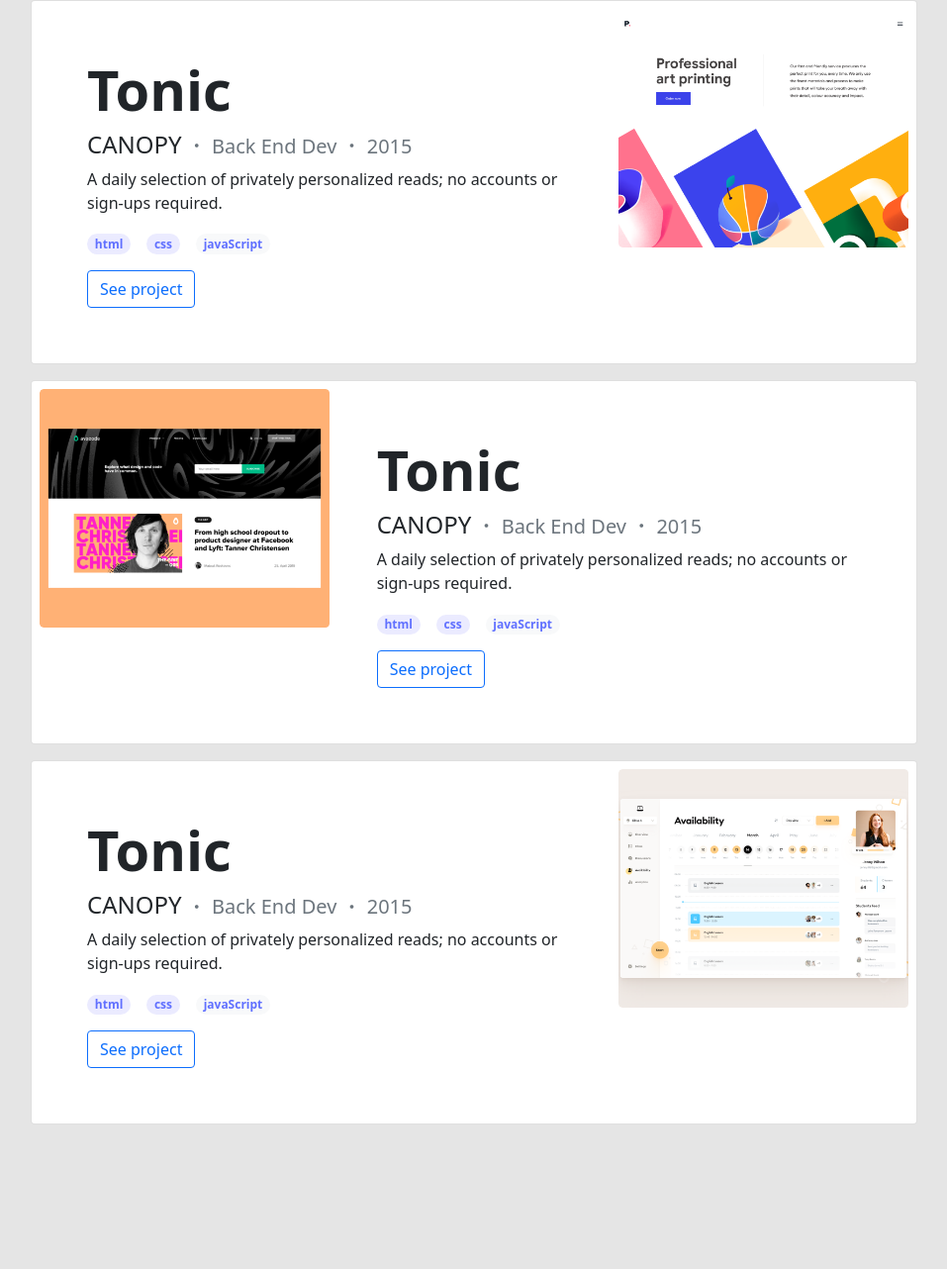
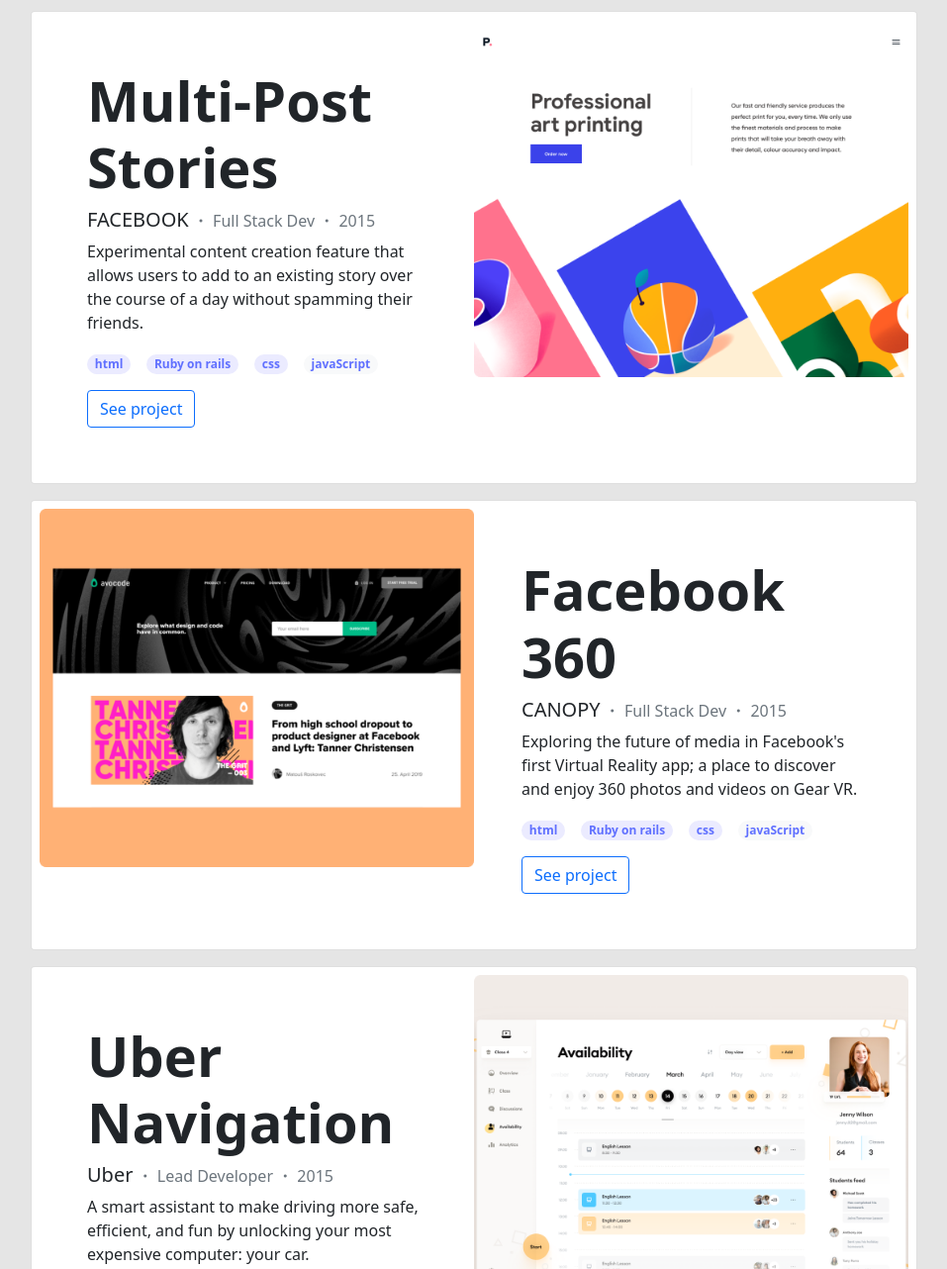
Before and after one commit to joseph07-drack/Bootstrap-Portfolio, a website: page index.html in a window 1280 px wide. Shown: the part 1179-2461 px from the top of the page at 99% size, without its empty margins (161-1118 px from the left). Before the commit the page ends 2331 px from the top, so only its background shows below. Drawn offline with nearby package versions, Linux system fonts and the light colour scheme.

Commit message:
Repair card ratio. Add hover to button. Add texts

```diff
--- a/css/styles.css
+++ b/css/styles.css
@@ -11,3 +11,8 @@
 ul {
   list-style: none;
 }
+
+#portfolio .btn:hover {
+  color: #fff !important;
+  background-color: #4053FC;
+}
--- a/index.html
+++ b/index.html
@@ -86,19 +86,19 @@
     <section id="portfolio">
       <div class="card mb-3 p-2 bg-white">
         <div class="row g-0">
-          <div class="col-md-4">
+          <div class="col-md-6">
             <img
               src="img/pic1.png"
               class="img-fluid rounded-start"
               alt="project picutre"
             />
           </div>
-          <div class="col-md-8">
+          <div class="col-md-6">
             <div class="card-body p-5">
               <h4 class="card-title fw-bolder display-4">Tonic</h4>
               <div class="d-flex align-items-baseline">
-                <h5 class="card-title fs-4">CANOPY</h5>
-                <h6 class="text-muted fs-5">
+                <h5 class="card-title fs-5">CANOPY</h5>
+                <h6 class="text-muted fs-6">
                   &nbsp;<i class="bi bi-dot"></i> Back End Dev
                   <i class="bi bi-dot"></i> 2015
                 </h6>
@@ -133,31 +133,35 @@
       </div>
       <div class="card mb-3 p-2 bg-white">
         <div class="row g-0">
-          <div class="col-md-4 order-2">
+          <div class="col-md-6 order-md-2">
             <img
               src="img/pic2.png"
               class="img-fluid rounded-start"
               alt="project picutre"
             />
           </div>
-          <div class="col-md-8 order-1">
+          <div class="col-md-6 order-md-1">
             <div class="card-body p-5">
-              <h4 class="card-title fw-bolder display-4">Tonic</h4>
+              <h4 class="card-title fw-bolder display-4">Multi-Post Stories</h4>
               <div class="d-flex align-items-baseline">
-                <h5 class="card-title fs-4">CANOPY</h5>
-                <h6 class="text-muted fs-5">
-                  &nbsp;<i class="bi bi-dot"></i> Back End Dev
+                <h5 class="card-title fs-5">FACEBOOK</h5>
+                <h6 class="text-muted fs-6">
+                  &nbsp;<i class="bi bi-dot"></i> Full Stack Dev
                   <i class="bi bi-dot"></i> 2015
                 </h6>
               </div>
               <p class="card-text">
-                A daily selection of privately personalized reads; no accounts
-                or sign-ups required.
+                Experimental content creation feature that allows users to add to an existing story over the course of a day without spamming their friends.
               </p>
               <ul class="d-flex p-0">
                 <li class="me-3">
                   <span class="badge rounded-pill bg-danger text-dark"
                     >html</span
+                  >
+                </li>
+                <li class="me-3">
+                  <span class="badge rounded-pill bg-danger text-dark"
+                    >Ruby on rails</span
                   >
                 </li>
                 <li class="me-3">
@@ -181,31 +185,35 @@
 
       <div class="card mb-3 p-2 bg-white">
         <div class="row g-0">
-          <div class="col-md-4">
+          <div class="col-md-6">
             <img
               src="img/pic3.png"
               class="img-fluid rounded-start"
               alt="project picutre"
             />
           </div>
-          <div class="col-md-8">
+          <div class="col-md-6">
             <div class="card-body p-5">
-              <h4 class="card-title fw-bolder display-4">Tonic</h4>
+              <h4 class="card-title fw-bolder display-4">Facebook 360</h4>
               <div class="d-flex align-items-baseline">
-                <h5 class="card-title fs-4">CANOPY</h5>
-                <h6 class="text-muted fs-5">
-                  &nbsp;<i class="bi bi-dot"></i> Back End Dev
+                <h5 class="card-title fs-5">CANOPY</h5>
+                <h6 class="text-muted fs-6">
+                  &nbsp;<i class="bi bi-dot"></i> Full Stack Dev
                   <i class="bi bi-dot"></i> 2015
                 </h6>
               </div>
               <p class="card-text">
-                A daily selection of privately personalized reads; no accounts
-                or sign-ups required.
+                Exploring the future of media in Facebook's first Virtual Reality app; a place to discover and enjoy 360 photos and videos on Gear VR.
               </p>
               <ul class="d-flex p-0">
                 <li class="me-3">
                   <span class="badge rounded-pill bg-danger text-dark"
                     >html</span
+                  >
+                </li>
+                <li class="me-3">
+                  <span class="badge rounded-pill bg-danger text-dark"
+                    >Ruby on rails</span
                   >
                 </li>
                 <li class="me-3">
@@ -228,31 +236,35 @@
       </div>
       <div class="card mb-3 p-2 bg-white">
         <div class="row g-0">
-          <div class="col-md-4 order-2">
+          <div class="col-md-6 order-md-2">
             <img
               src="img/pic4.png"
               class="img-fluid rounded-start"
               alt="project picutre"
             />
           </div>
-          <div class="col-md-8 order-1">
+          <div class="col-md-6 order-md-1">
             <div class="card-body p-5">
-              <h4 class="card-title fw-bolder display-4">Tonic</h4>
+              <h4 class="card-title fw-bolder display-4">Uber Navigation</h4>
               <div class="d-flex align-items-baseline">
-                <h5 class="card-title fs-4">CANOPY</h5>
-                <h6 class="text-muted fs-5">
-                  &nbsp;<i class="bi bi-dot"></i> Back End Dev
+                <h5 class="card-title fs-5">Uber</h5>
+                <h6 class="text-muted fs-6">
+                  &nbsp;<i class="bi bi-dot"></i> Lead Developer
                   <i class="bi bi-dot"></i> 2015
                 </h6>
               </div>
               <p class="card-text">
-                A daily selection of privately personalized reads; no accounts
-                or sign-ups required.
+                A smart assistant to make driving more safe, efficient, and fun by unlocking your most expensive computer: your car.
               </p>
               <ul class="d-flex p-0">
                 <li class="me-3">
                   <span class="badge rounded-pill bg-danger text-dark"
                     >html</span
+                  >
+                </li>
+                <li class="me-3">
+                  <span class="badge rounded-pill bg-danger text-dark"
+                    >Ruby on rails</span
                   >
                 </li>
                 <li class="me-3">
```
